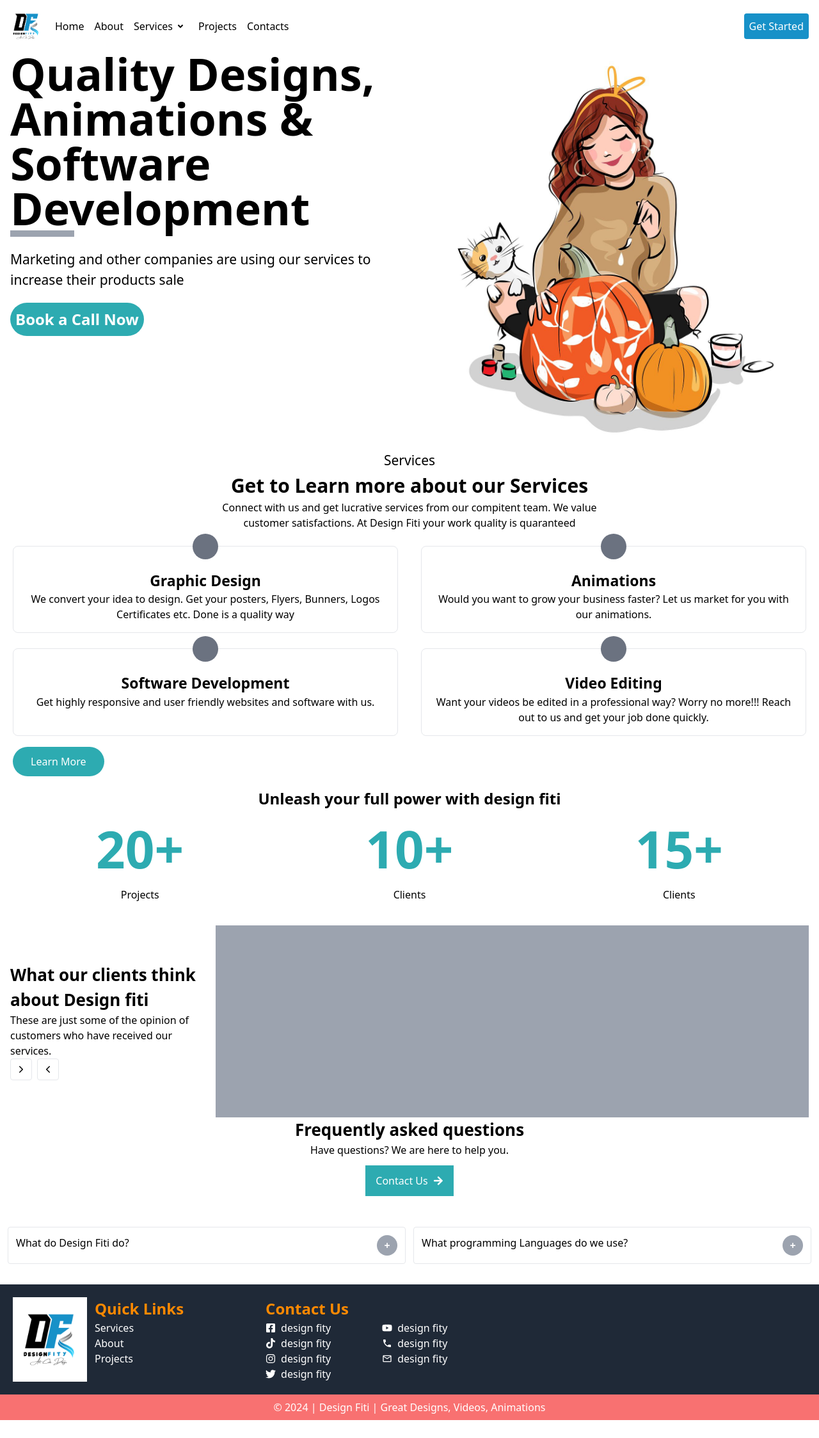
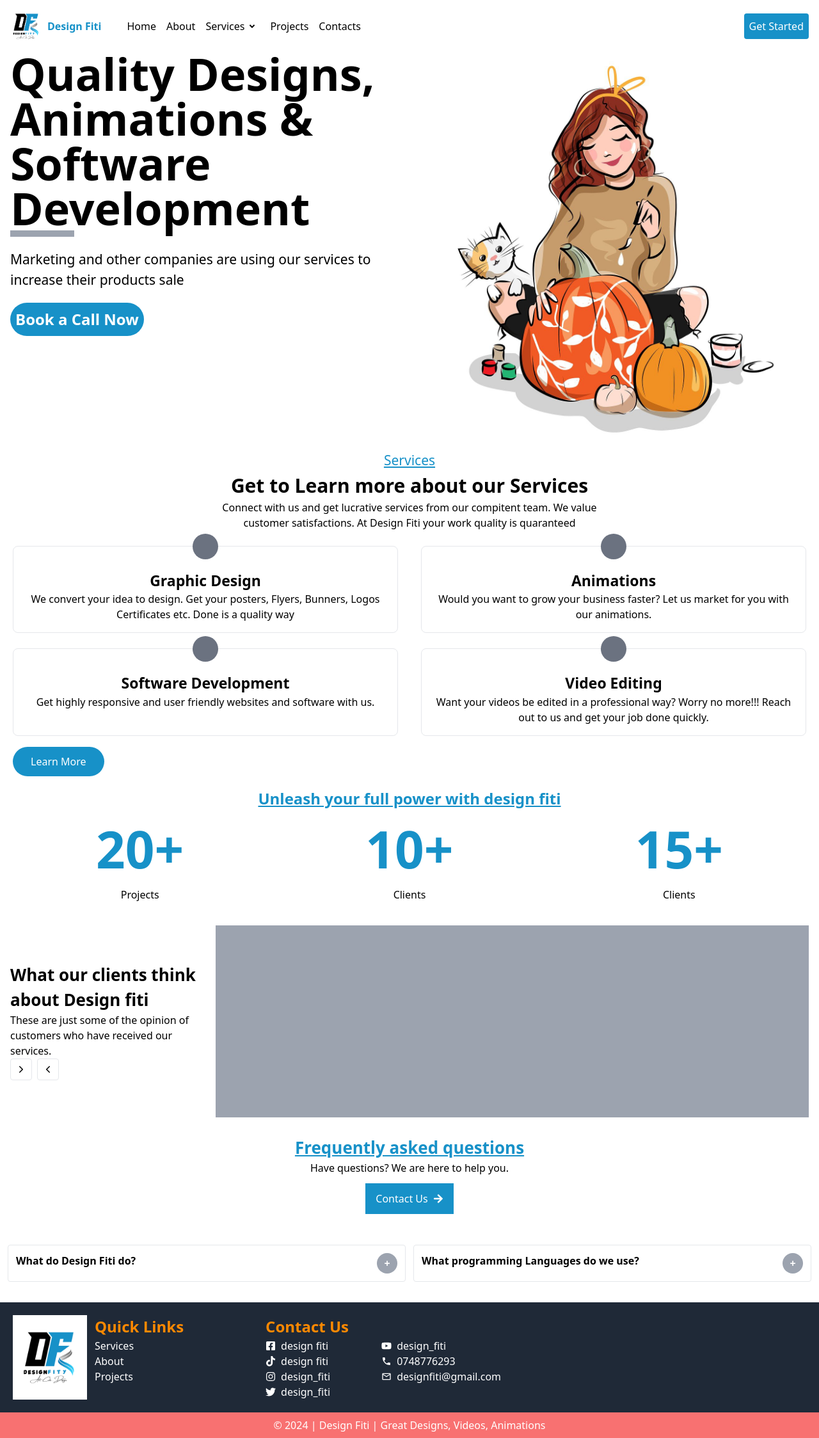
Before and after one commit to Nickodee/design_fiti, a Next.js app: page / in a window 1280 px wide. Shown: the whole page at 64% size. Before the commit the page ends 2219 px from the top, so only its background shows below. Built offline with nearby package versions, Linux system fonts and the light colour scheme.

Commit message:
added new updates on navbar and main page

```diff
--- a/app/components/Footer.js
+++ b/app/components/Footer.js
@@ -29,33 +29,33 @@ function Footer() {
                     <div className='flex flex-col text-white'>
                         <div className='flex gap-2 items-center'>
                             <FaFacebookSquare className='text-white' />
-                            <Link href='/pages/services' className='hover:text-[#2dabb1]'>design fity</Link>
+                            <Link href='/pages/services' className='hover:text-[#1791C8]'>design fiti</Link>
                         </div>
                         <div className='flex gap-2 items-center'>
                             <FaTiktok className='text-white' />
-                            <Link href='/pages/services' className='hover:text-[#2dabb1]'>design fity</Link>
+                            <Link href='/pages/services' className='hover:text-[#1791C8]'>design fiti</Link>
                         </div>
                         <div className='flex gap-2 items-center'>
                             <FaInstagram className='text-white' />
-                            <Link href='/pages/services' className='hover:text-[#2dabb1]'>design fity</Link>
+                            <Link href='/pages/services' className='hover:text-[#1791C8]'>design_fiti</Link>
                         </div>
                         <div className='flex gap-2 items-center'>
                             <FaTwitter className='text-white' />
-                            <Link href='/pages/services' className='hover:text-[#2dabb1]'>design fity</Link>
+                            <Link href='/pages/services' className='hover:text-[#1791C8]'>design_fiti</Link>
                         </div>
                     </div>
                     <div className='flex flex-col text-white'>
                         <div className='flex gap-2 items-center'>
                             <FaYoutube className='text-white' />
-                            <Link href='/pages/services' className='hover:text-[#2dabb1]'>design fity</Link>
+                            <Link href='/pages/services' className='hover:text-[#1791C8]'>design_fiti</Link>
                         </div>
                         <div className='flex gap-2 items-center'>
                             <IoMdCall className='text-white' />
-                            <Link href='/pages/services' className='hover:text-[#2dabb1]'>design fity</Link>
+                            <Link href='/pages/services' className='hover:text-[#1791C8]'>0748776293</Link>
                         </div>
                         <div className='flex gap-2 items-center'>
                             <MdMailOutline className='text-white' />
-                            <Link href='/pages/services' className='hover:text-[#2dabb1]'>design fity</Link>
+                            <Link href='/pages/services' className='hover:text-[#1791C8]'>designfiti@gmail.com</Link>
                         </div>
                     </div>
                 </div>
--- a/app/components/Navbar.js
+++ b/app/components/Navbar.js
@@ -11,6 +11,15 @@ import { RiArrowDropDownLine } from "react-icons/ri";
 function Navbar() {
   const [menuOpen, setMenuOpen] = useState(false);
   const [servicesOpen, setServicesOpen] = useState(false);
+
+  const [openId, setOpenId] = useState(1);
+
+
+  const handleToggle = (id) => {
+    if (openId !== id) {
+      setOpenId(id);
+    }
+  }
 
   const toggleMenu = () => {
     setMenuOpen(!menuOpen);
@@ -27,12 +36,74 @@ function Navbar() {
   return (
     <>
       <nav className='fixed z-50 top-0 left-0 right-0 flex items-center p-4 bg-white w-full justify-between'>
-        <div className='flex gap-5 items-center'>
-          <Image src='/logo.png' alt='logo' width={50} height={50} />
+        <div className='flex gap-10 items-center'>
+          <div className='flex items-center gap-2'>
+            <Image src='/logo.png' alt='logo' width={50} height={50} />
+            <Link href='/' className='text-[#1791C8] font-bold'>Design Fiti</Link>
+          </div>
           <ul className='md:flex gap-4 items-center hidden md:block'>
             <li className='hover:text-[#1791C8]'><Link href='/'>Home</Link></li>
             <li className='hover:text-[#1791C8]'><Link href='/pages/about'>About</Link></li>
-            <li className='hover:text-[#1791C8] items-center flex'><Link href='/pages/services'>Services</Link> <RiArrowDropDownLine size={24} /></li>
+            <li className='hover:text-[#1791C8] items-center flex relative' onMouseEnter={handleServicesMouseEnter}
+              onMouseLeave={handleServicesMouseLeave}><Link href='/pages/services'>Services</Link> <RiArrowDropDownLine size={24} />
+              {servicesOpen && (
+                <div className="absolute top-full left-0 flex gap-3 bg-white shadow-lg p-3">
+                  <div className='flex flex-col w-[280px] gap-3 p-3 border-r-2'>
+                    <div className='p-3 w-full  hover:bg-slate-100 rounded flex gap-2 cursor-pointer' onClick={() => handleToggle(1)}>
+                      <div className='relative h-10 w-10 flex items-center justify-center rounded-xl text-white'>
+                        <Image src='/product.svg' alt='product' objectFit='contain' layout='fill' />
+                      </div>
+                      <div>
+                        <h1 className='font-bold text-black'>Graphic Design</h1>
+                        <p className='text-black font-[18px]'>High quality designs</p>
+                      </div>
+                    </div>
+                    <div className='p-3 w-full hover:bg-slate-100 rounded flex gap-2  cursor-pointer' onClick={() => handleToggle(2)}>
+                      <div className='relative h-10 w-10 flex items-center justify-center rounded-xl text-white'>
+                        <Image src='/product.svg' alt='product' objectFit='contain' layout='fill' />
+                      </div>
+                      <div>
+                        <h1 className='font-bold text-black'>Animations</h1>
+                        <p className='text-black font-[18px]'>High quality designs</p>
+                      </div>
+                    </div>
+                    <div className='p-3 w-full hover:bg-slate-100 rounded flex gap-2  cursor-pointer' onClick={() => handleToggle(3)}>
+                      <div className='relative h-10 w-10 flex items-center justify-center rounded-xl text-white'>
+                        <Image src='/product.svg' alt='product' objectFit='contain' layout='fill' />
+                      </div>
+                      <div>
+                        <h1 className='font-bold text-black'>Software Development</h1>
+                        <p className='text-black font-[18px]'>Highly user friendly softwares</p>
+                      </div>
+                    </div>
+                    <div className='p-3 w-full hover:bg-slate-100 rounded flex gap-2 cursor-pointer' onClick={() => handleToggle(4)}>
+                      <div className='relative h-10 w-10 flex items-center justify-center rounded-xl text-white'>
+                        <Image src='/product.svg' alt='product' objectFit='contain' layout='fill' />
+                      </div>
+                      <div>
+                        <h1 className='font-bold text-black'>Video Editing</h1>
+                        <p className='text-black font-[18px]'>High quality designs</p>
+                      </div>
+                    </div>
+                  </div>
+                  <div className='w-[200px]'>
+                    {openId === 1 && (
+                      <div>Graphic Design</div>
+                    )}
+                    {openId === 2 && (
+                      <div>Animations</div>
+                    )}
+                    {openId === 3 && (
+                      <div>Software Development</div>
+                    )}
+                    {openId === 4 && (
+                      <div>Video Editing</div>
+                    )}
+                  </div>
+                </div>
+              )}
+            </li>
+
             <li className='hover:text-[#1791C8]'><Link href='/pages/projects'>Projects</Link></li>
             <li className='hover:text-[#1791C8]'><Link href='/pages/contacts'>Contacts</Link></li>
           </ul>
--- a/app/page.js
+++ b/app/page.js
@@ -1,11 +1,20 @@
+'use client'
 import NavLayout from "./components/NavLayout";
 import Link from "next/link";
 import { IoIosArrowForward, IoIosArrowBack } from "react-icons/io";
 import { FaArrowRight } from "react-icons/fa";
+import { useState } from "react";
 
 
 
 export default function Home() {
+  const [isOpen, setIsOpen] = useState(false);
+  const [openId, setOpenId] = useState(null);
+
+
+  const handleToggle = (id) => {
+    setOpenId(openId ===id? null : id);
+  }
   return (
     <NavLayout>
       <section className="w-full">
@@ -18,13 +27,13 @@ export default function Home() {
             <p className="text-[21px] md:text-left text-center mt-5">Marketing and other companies are
               using our services to increase their products
               sale</p>
-            <button className="p-2 flex mx-auto md:mx-0 hover:bg-[#FF9900] text-white bg-[#2dabb1] mt-5 font-semibold text-[24px] rounded-full">Book a Call Now</button>
+            <button className="p-2 flex mx-auto md:mx-0 hover:bg-[#FF9900] text-white bg-[#1791C8] mt-5 font-semibold text-[24px] rounded-full">Book a Call Now</button>
           </div>
           <img src='/woman.jpg' alt='woman' className="w-full md:w-1/2 md:h-auto object-cover" />
         </div>
       </section>
       <section className="mx-5">
-        <h1 className="text-center text-[21px]">Services</h1>
+        <h1 className="text-center text-[21px] text-[#1791C8] underline">Services</h1>
         <h1 className="font-semibold text-center text-[30px]">Get to Learn more about our Services</h1>
         <p className="text-center">Connect with us and get lucrative services from our compitent team. We value <br /> customer satisfactions. At Design Fiti your work quality is quaranteed</p>
         <div className="w-full mb-7">
@@ -53,21 +62,21 @@ export default function Home() {
             </div>
           </div>
         </div>
-        <Link href='/' className="text-white rounded-3xl hover:bg-[#FF9900] bg-[#2dabb1] py-3 px-7 cursor-pointer">Learn More</Link>
+        <Link href='/' className="text-white rounded-3xl hover:bg-[#FF9900] bg-[#1791C8] py-3 px-7 cursor-pointer">Learn More</Link>
       </section>
       <section className="mt-7 mx-4">
-        <h1 className="text-center text-[24px] font-semibold">Unleash your full power with design fiti</h1>
+        <h1 className="text-center text-[24px] font-semibold text-[#1791C8] underline">Unleash your full power with design fiti</h1>
         <div className="grid grid-cols-1 sm:grid-cols-2 lg:grid-cols-3 gap-4">
           <div className="flex flex-col items-center">
-            <span className="text-[80px] text-[#2dabb1] font-bold">20+</span>
+            <span className="text-[80px] text-[#1791C8] font-bold">20+</span>
             Projects
           </div>
           <div className="flex flex-col items-center">
-            <span className="text-[80px] text-[#2dabb1] font-bold">10+</span>
+            <span className="text-[80px] text-[#1791C8] font-bold">10+</span>
             Clients
           </div>
           <div className="flex flex-col items-center">
-            <span className="text-[80px] text-[#2dabb1] font-bold">15+</span>
+            <span className="text-[80px] text-[#1791C8] font-bold">15+</span>
             Clients
           </div>
         </div>
@@ -91,21 +100,42 @@ export default function Home() {
           </div>
         </div>
       </section>
-      <section>
-        <h1 className="text-center text-[26px] font-bold">Frequently asked questions</h1>
+      <section className="mt-7">
+        <h1 className="text-center text-[26px] font-bold text-[#1791C8] underline">Frequently asked questions</h1>
         <p className="text-center">Have questions? We are here to help you.</p>
-        <button className="flex mt-3 mx-auto bg-[#2dabb1] items-center text-white gap-2 px-4 py-3">Contact Us <FaArrowRight /></button>
+        <button className="flex mt-3 mx-auto bg-[#1791C8] items-center text-white gap-2 px-4 py-3">Contact Us <FaArrowRight /></button>
         <div className="mt-9">
           <div className="w-full p-3 flex flex-col md:flex-row gap-3">
             <div className="border p-3 w-full md:w-1/2 rounded">
-              <div className="flex justify-between w-full"><h1>What do Design Fiti do?</h1>
-                <button className="rounded-full items-center font-bold justify-center flex text-white bg-gray-400 h-8 w-8">+</button>
+              <div className="flex justify-between w-full"><h1 className="font-bold">What do Design Fiti do?</h1>
+                <button
+                  onClick={() => handleToggle(1)}
+                  className="rounded-full items-center font-bold justify-center flex text-white bg-gray-400 h-8 w-8"
+                >
+                  {openId === 1 ? '-' : '+'}
+                </button>
               </div>
+
+              {openId === 1 && (
+                <div className="w-full mt-2">
+                  Design Fiti is a company that deals with software development, animation, video editing
+                </div>
+              )}
             </div>
             <div className="border p-3 w-full md:w-1/2 rounded">
-              <div className="flex justify-between w-full"><h1>What programming Languages do we use?</h1>
-                <button className="rounded-full items-center font-bold justify-center flex text-white bg-gray-400 h-8 w-8">+</button>
+              <div className="flex justify-between w-full"><h1 className="font-bold">What programming Languages do we use?</h1>
+                <button
+                  onClick={() => handleToggle(2)}
+                  className="rounded-full items-center font-bold justify-center flex text-white bg-gray-400 h-8 w-8"
+                >
+                  {openId === 2 ? '-' : '+'}
+                </button>
               </div>
+              {openId === 2 && (
+                <div className="w-full mt-2">
+                Design Fiti is a company that deals with software development, animation, video editing
+                </div>
+              )}
             </div>
           </div>
         </div>
```
Also changed, not shown: public/product.svg (added).
